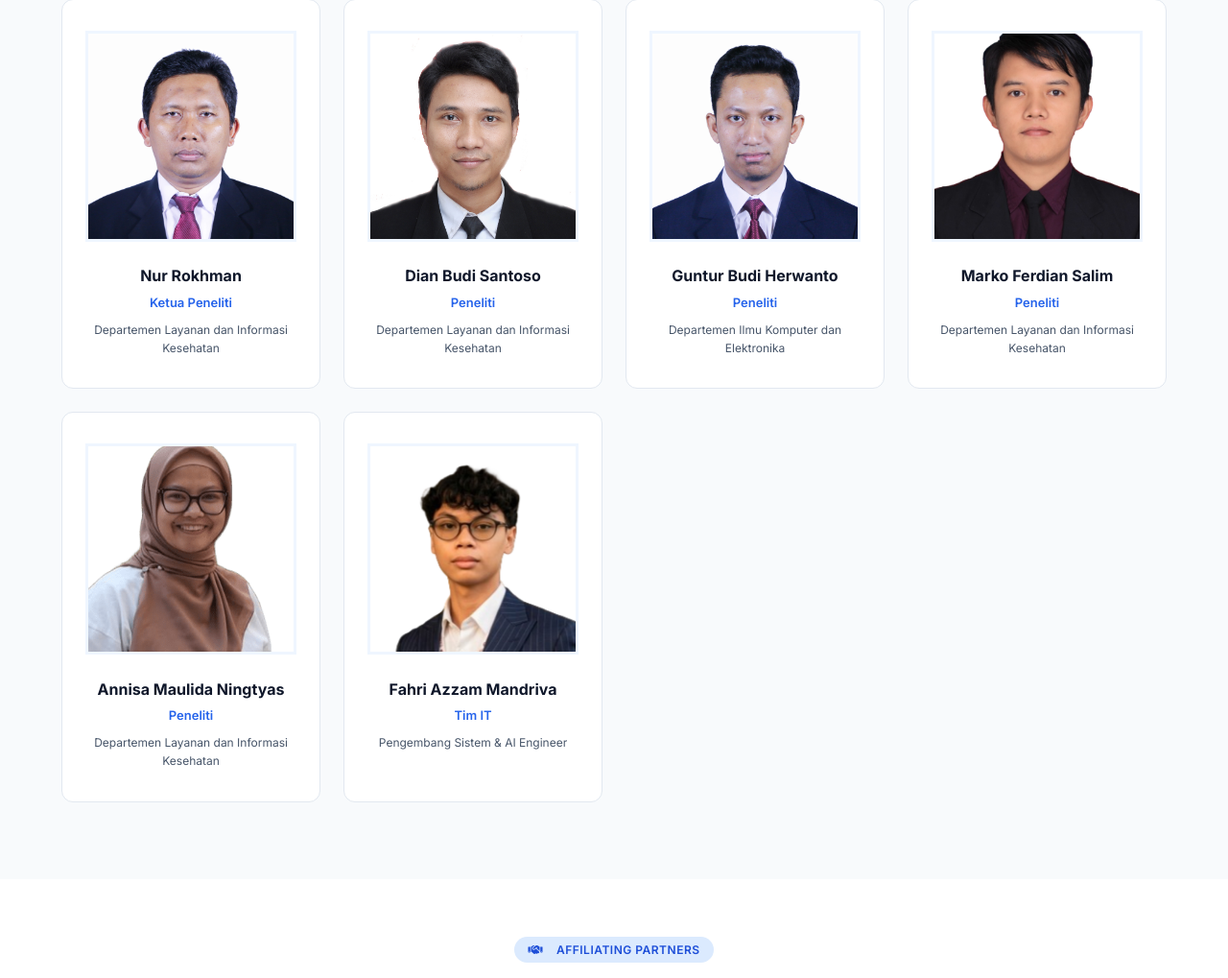
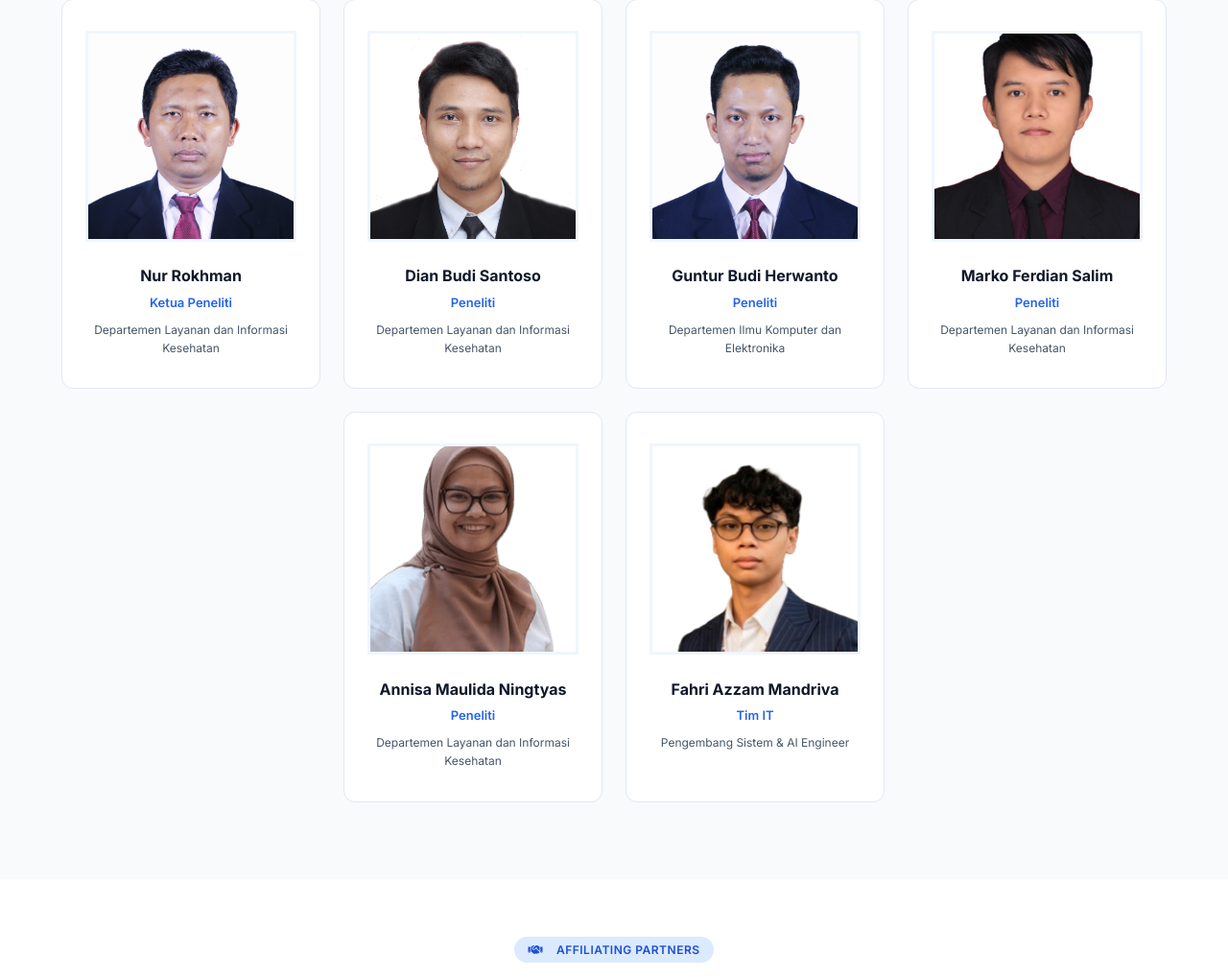
Before and after one commit to FahriX3/Silicoscan---Early-Detection-of-Silicosis-Faster-with-Artificial-Intelligence, a FastAPI app: page / in a window 1280 px wide. Shown: the part 2543-3562 px from the top of the page at 96% size. Run offline with FastAPI, Linux system fonts and the light colour scheme.

Commit message:
Center Team

```diff
--- a/static/css/style.css
+++ b/static/css/style.css
@@ -1266,8 +1266,9 @@ input[type="file"] {
 }
 
 .team-grid {
-    display: grid;
-    grid-template-columns: repeat(auto-fit, minmax(240px, 1fr));
+    display: flex;
+    flex-wrap: wrap;
+    justify-content: center;
     gap: 24px;
 }
 
@@ -1281,6 +1282,9 @@ input[type="file"] {
     color: inherit;
     text-decoration: none;
     display: block;
+    width: calc(25% - 18px);
+    min-width: 200px;
+    box-sizing: border-box;
 }
 
 .team-card:hover {
@@ -1740,11 +1744,12 @@ input[type="file"] {
 
     /* ---- Team grid on mobile ---- */
     .team-grid {
-        grid-template-columns: repeat(2, 1fr);
         gap: 16px;
     }
 
     .team-card {
+        width: calc(50% - 8px);
+        min-width: 140px;
         padding: 20px 16px;
     }
 
```
